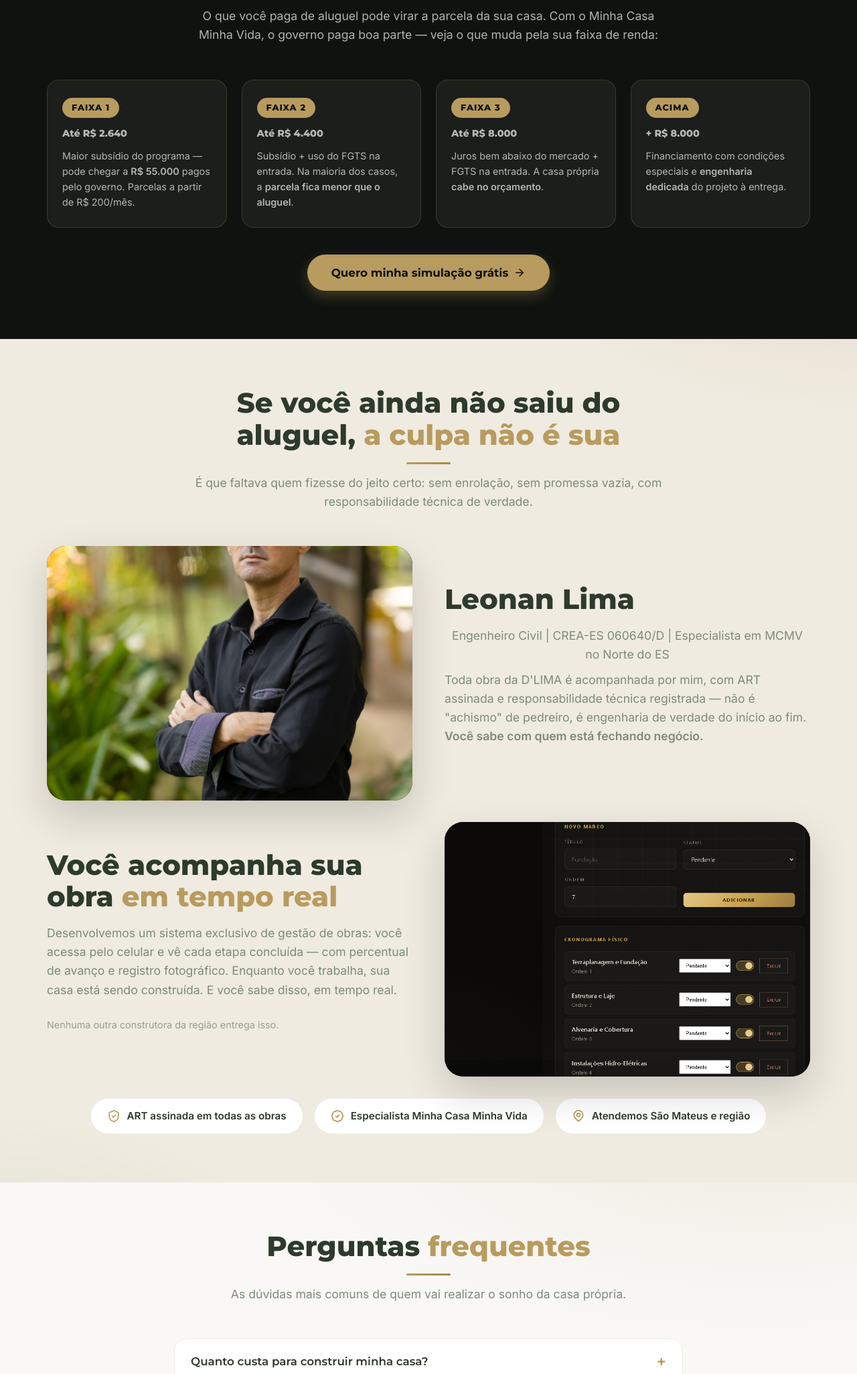
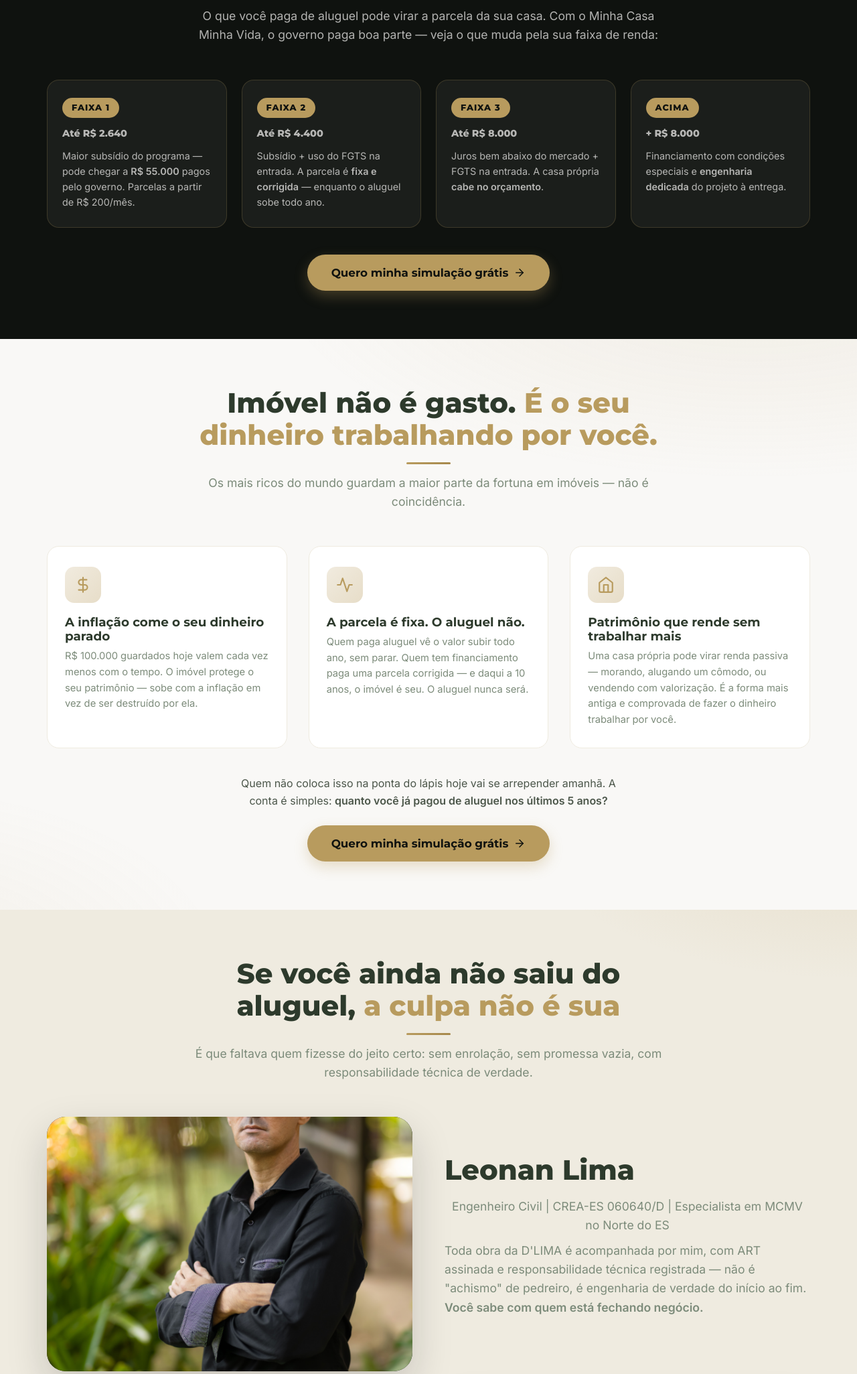
Before and after one commit to LeonanLima/d-lima-institucional, a Flask app: page / in a window 1280 px wide. Shown: the part 2950-5001 px from the top of the page at 67% size. Run offline with Flask 3, Linux system fonts and the light colour scheme; some libraries are stand-ins or nearby versions.

Commit message:
fix+feat: corrige afirmação de parcela vs aluguel + seção de investimento imobiliário
- Remove "parcela menor que aluguel" (afirmação imprecisa) → "parcela fixa, aluguel sobe todo ano"
- Nova seção: imóvel como investimento (inflação, parcela fixa, patrimônio que rende)
- Três cards: inflação come dinheiro parado / parcela fixa vs aluguel / renda passiva
- CTA com pergunta de ancoragem: "quanto você pagou de aluguel nos últimos 5 anos?"

Co-Authored-By: Claude Sonnet 4.6 <noreply@anthropic.com>

```diff
--- a/templates/index.html
+++ b/templates/index.html
@@ -282,7 +282,7 @@
                 <div class="faixa">
                     <span class="faixa__tag">Faixa 2</span>
                     <p class="faixa__val">Até R$ 4.400</p>
-                    <p>Subsídio + uso do FGTS na entrada. Na maioria dos casos, a <strong>parcela fica menor que o aluguel</strong>.</p>
+                    <p>Subsídio + uso do FGTS na entrada. A parcela é <strong>fixa e corrigida</strong> — enquanto o aluguel sobe todo ano.</p>
                 </div>
                 <div class="faixa">
                     <span class="faixa__tag">Faixa 3</span>
@@ -296,6 +296,46 @@
                 </div>
             </div>
             <div class="center mt-40">
+                <a href="#simulacao" class="btn btn--gold btn--lg">
+                    Quero minha simulação grátis
+                    <svg viewBox="0 0 24 24" fill="none" stroke="currentColor" stroke-width="2" stroke-linecap="round" stroke-linejoin="round"><path d="M5 12h14"/><path d="m12 5 7 7-7 7"/></svg>
+                </a>
+            </div>
+        </div>
+    </section>
+
+    <!-- ===================== ÂNGULO DO INVESTIMENTO ===================== -->
+    <section class="section section--cream">
+        <div class="container">
+            <div class="section__head">
+                <h2 class="section__title">Imóvel não é gasto. <span class="gold">É o seu dinheiro trabalhando por você.</span></h2>
+                <p class="section__sub">Os mais ricos do mundo guardam a maior parte da fortuna em imóveis — não é coincidência.</p>
+            </div>
+            <div class="grid grid--3" style="gap:2rem;">
+                <div class="card">
+                    <div class="card__icon">
+                        <svg viewBox="0 0 24 24" fill="none" stroke="currentColor" stroke-width="2" stroke-linecap="round" stroke-linejoin="round"><path d="M12 2v20M17 5H9.5a3.5 3.5 0 0 0 0 7h5a3.5 3.5 0 0 1 0 7H6"/></svg>
+                    </div>
+                    <h3>A inflação come o seu dinheiro parado</h3>
+                    <p>R$ 100.000 guardados hoje valem cada vez menos com o tempo. O imóvel protege o seu patrimônio — sobe com a inflação em vez de ser destruído por ela.</p>
+                </div>
+                <div class="card">
+                    <div class="card__icon">
+                        <svg viewBox="0 0 24 24" fill="none" stroke="currentColor" stroke-width="2" stroke-linecap="round" stroke-linejoin="round"><path d="M22 12h-4l-3 9L9 3l-3 9H2"/></svg>
+                    </div>
+                    <h3>A parcela é fixa. O aluguel não.</h3>
+                    <p>Quem paga aluguel vê o valor subir todo ano, sem parar. Quem tem financiamento paga uma parcela corrigida — e daqui a 10 anos, o imóvel é seu. O aluguel nunca será.</p>
+                </div>
+                <div class="card">
+                    <div class="card__icon">
+                        <svg viewBox="0 0 24 24" fill="none" stroke="currentColor" stroke-width="2" stroke-linecap="round" stroke-linejoin="round"><path d="m3 9 9-7 9 7v11a2 2 0 0 1-2 2H5a2 2 0 0 1-2-2z"/><path d="M9 22V12h6v10"/></svg>
+                    </div>
+                    <h3>Patrimônio que rende sem trabalhar mais</h3>
+                    <p>Uma casa própria pode virar renda passiva — morando, alugando um cômodo, ou vendendo com valorização. É a forma mais antiga e comprovada de fazer o dinheiro trabalhar por você.</p>
+                </div>
+            </div>
+            <div class="center mt-40">
+                <p style="max-width:560px;margin:0 auto 1.5rem;font-size:1rem;opacity:.85;">Quem não coloca isso na ponta do lápis hoje vai se arrepender amanhã. A conta é simples: <strong>quanto você já pagou de aluguel nos últimos 5 anos?</strong></p>
                 <a href="#simulacao" class="btn btn--gold btn--lg">
                     Quero minha simulação grátis
                     <svg viewBox="0 0 24 24" fill="none" stroke="currentColor" stroke-width="2" stroke-linecap="round" stroke-linejoin="round"><path d="M5 12h14"/><path d="m12 5 7 7-7 7"/></svg>
```
